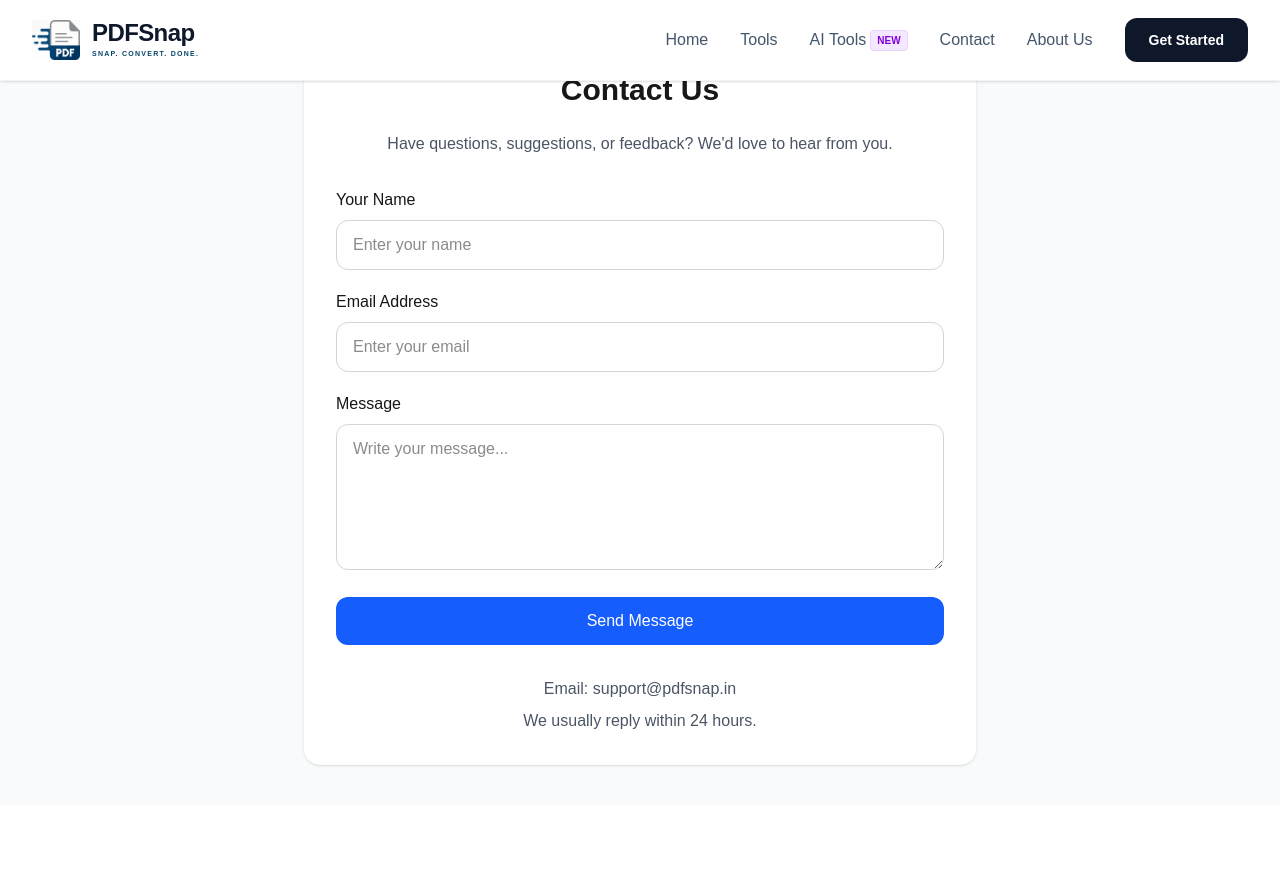
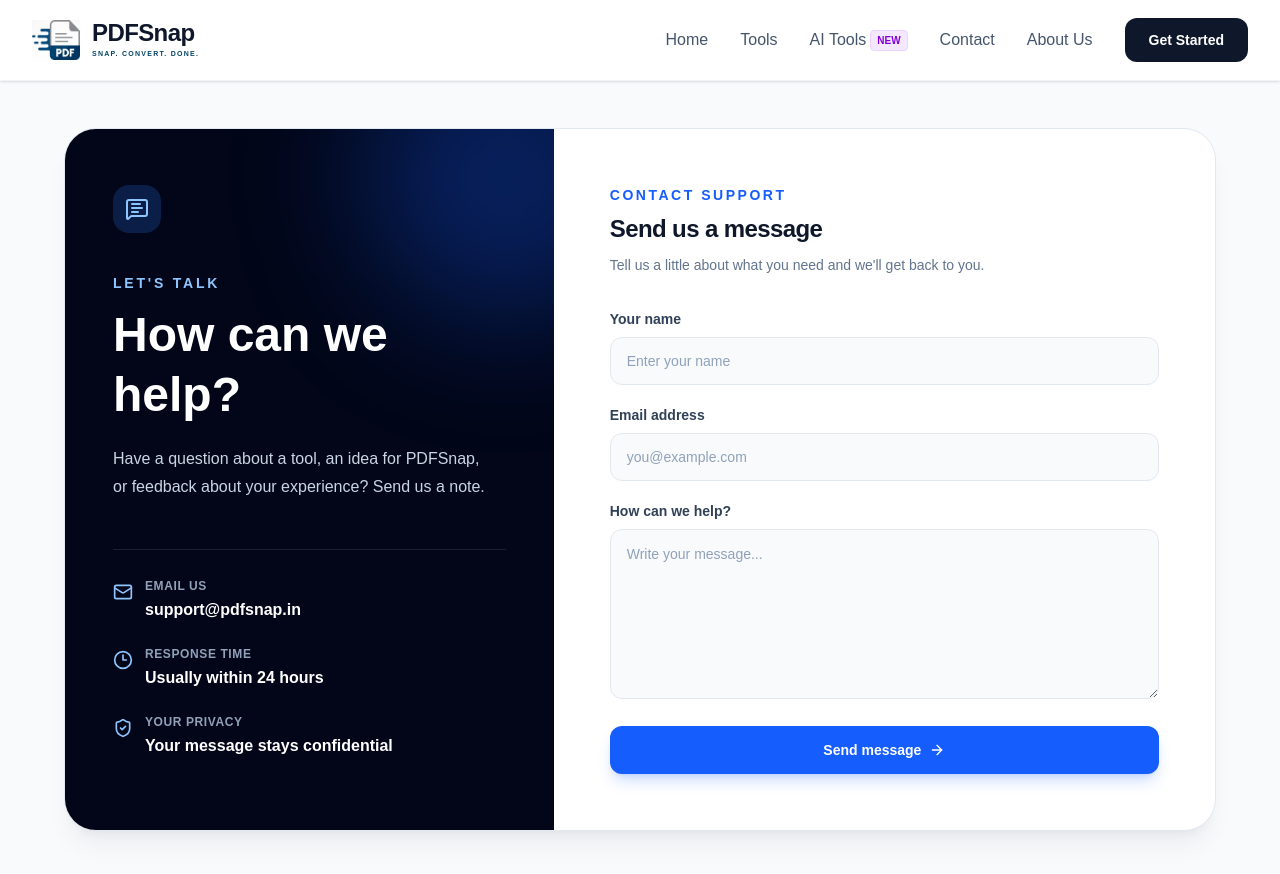
Before and after one commit to Pankaj933/pdf-tools, a Next.js app: page /contact in a window 1280 px wide. Shown: the top 874 px of the page. Before the commit the page ends 805 px from the top, so only its background shows below. Built offline with nearby package versions, Linux system fonts and the light colour scheme.

Commit message:
contact page redesign

```diff
--- a/app/contact/page.js
+++ b/app/contact/page.js
@@ -1,6 +1,7 @@
 "use client";
 
 import { useState } from "react";
+import { ArrowRight, Clock3, Mail, MessageSquareText, ShieldCheck } from "lucide-react";
 
 export default function ContactPage() {
   const [form, setForm] = useState({
@@ -29,87 +30,61 @@ export default function ContactPage() {
   };
 
   return (
-    <div className="min-h-screen bg-gray-50 flex justify-center items-center px-6 py-10">
-      <div className="w-full max-w-2xl bg-white p-8 rounded-2xl shadow">
+    <main className="min-h-screen bg-slate-50 px-4 pb-20 pt-32 sm:px-6">
+      <div className="mx-auto grid max-w-6xl overflow-hidden rounded-[2rem] border border-slate-200 bg-white shadow-xl shadow-slate-900/5 lg:grid-cols-[0.85fr_1.15fr]">
+        <section className="relative overflow-hidden bg-slate-950 px-7 py-10 text-white sm:px-10 sm:py-12 lg:px-12 lg:py-14">
+          <div className="absolute -right-24 -top-24 h-72 w-72 rounded-full bg-blue-600/30 blur-3xl" />
+          <div className="relative">
+            <div className="flex h-12 w-12 items-center justify-center rounded-2xl bg-blue-500/20 text-blue-300">
+              <MessageSquareText className="h-6 w-6" />
+            </div>
+            <p className="mt-10 text-sm font-bold uppercase tracking-[0.2em] text-blue-300">Let&apos;s talk</p>
+            <h1 className="mt-3 text-4xl font-black leading-tight sm:text-5xl">How can we help?</h1>
+            <p className="mt-5 max-w-sm text-base leading-7 text-slate-300">Have a question about a tool, an idea for PDFSnap, or feedback about your experience? Send us a note.</p>
 
-        <h1 className="text-3xl font-bold text-center mb-6">
-          Contact Us
-        </h1>
+            <div className="mt-12 space-y-6 border-t border-white/10 pt-7">
+              <div className="flex items-start gap-3">
+                <Mail className="mt-1 h-5 w-5 shrink-0 text-blue-300" />
+                <div><p className="text-xs font-semibold uppercase tracking-wider text-slate-400">Email us</p><p className="mt-1 font-semibold text-white">support@pdfsnap.in</p></div>
+              </div>
+              <div className="flex items-start gap-3">
+                <Clock3 className="mt-1 h-5 w-5 shrink-0 text-blue-300" />
+                <div><p className="text-xs font-semibold uppercase tracking-wider text-slate-400">Response time</p><p className="mt-1 font-semibold text-white">Usually within 24 hours</p></div>
+              </div>
+              <div className="flex items-start gap-3">
+                <ShieldCheck className="mt-1 h-5 w-5 shrink-0 text-blue-300" />
+                <div><p className="text-xs font-semibold uppercase tracking-wider text-slate-400">Your privacy</p><p className="mt-1 font-semibold text-white">Your message stays confidential</p></div>
+              </div>
+            </div>
+          </div>
+        </section>
 
-        <p className="text-gray-600 text-center mb-8">
-          Have questions, suggestions, or feedback? We'd love to hear from you.
-        </p>
+        <section className="px-7 py-10 sm:px-10 sm:py-12 lg:px-14 lg:py-14">
+          <div className="mb-8">
+            <p className="text-sm font-bold uppercase tracking-[0.18em] text-blue-600">Contact support</p>
+            <h2 className="mt-2 text-2xl font-black tracking-tight text-slate-900">Send us a message</h2>
+            <p className="mt-2 text-sm leading-6 text-slate-500">Tell us a little about what you need and we&apos;ll get back to you.</p>
+          </div>
 
           <form onSubmit={handleSubmit} className="space-y-5">
-
-          {/* Name */}
             <div>
-            <label className="block mb-2 font-medium">
-              Your Name
-            </label>
-
-            <input
-              type="text"
-              name="name"
-              value={form.name}
-              onChange={handleChange}
-              required
-              className="w-full border border-gray-300 rounded-xl px-4 py-3 outline-none focus:ring-2 focus:ring-blue-500"
-              placeholder="Enter your name"
-            />
+              <label htmlFor="name" className="mb-2 block text-sm font-semibold text-slate-700">Your name</label>
+              <input id="name" type="text" name="name" value={form.name} onChange={handleChange} required className="h-12 w-full rounded-xl border border-slate-200 bg-slate-50 px-4 text-sm text-slate-900 outline-none transition placeholder:text-slate-400 focus:border-blue-500 focus:bg-white focus:ring-4 focus:ring-blue-500/10" placeholder="Enter your name" />
             </div>
-
-          {/* Email */}
             <div>
-            <label className="block mb-2 font-medium">
-              Email Address
-            </label>
-
-            <input
-              type="email"
-              name="email"
-              value={form.email}
-              onChange={handleChange}
-              required
-              className="w-full border border-gray-300 rounded-xl px-4 py-3 outline-none focus:ring-2 focus:ring-blue-500"
-              placeholder="Enter your email"
-            />
+              <label htmlFor="email" className="mb-2 block text-sm font-semibold text-slate-700">Email address</label>
+              <input id="email" type="email" name="email" value={form.email} onChange={handleChange} required className="h-12 w-full rounded-xl border border-slate-200 bg-slate-50 px-4 text-sm text-slate-900 outline-none transition placeholder:text-slate-400 focus:border-blue-500 focus:bg-white focus:ring-4 focus:ring-blue-500/10" placeholder="you@example.com" />
             </div>
-
-          {/* Message */}
             <div>
-            <label className="block mb-2 font-medium">
-              Message
-            </label>
-
-            <textarea
-              name="message"
-              value={form.message}
-              onChange={handleChange}
-              rows="5"
-              required
-              className="w-full border border-gray-300 rounded-xl px-4 py-3 outline-none focus:ring-2 focus:ring-blue-500"
-              placeholder="Write your message..."
-            />
+              <label htmlFor="message" className="mb-2 block text-sm font-semibold text-slate-700">How can we help?</label>
+              <textarea id="message" name="message" value={form.message} onChange={handleChange} rows="6" required className="w-full resize-y rounded-xl border border-slate-200 bg-slate-50 px-4 py-3 text-sm leading-6 text-slate-900 outline-none transition placeholder:text-slate-400 focus:border-blue-500 focus:bg-white focus:ring-4 focus:ring-blue-500/10" placeholder="Write your message..." />
             </div>
-
-          {/* Button */}
-          <button
-            type="submit"
-            className="w-full bg-blue-600 hover:bg-blue-700 text-white py-3 rounded-xl font-medium transition"
-          >
-            Send Message
+            <button type="submit" className="inline-flex h-12 w-full items-center justify-center gap-2 rounded-xl bg-blue-600 text-sm font-bold text-white shadow-lg shadow-blue-600/20 transition hover:bg-blue-700 hover:shadow-blue-600/30">
+              Send message <ArrowRight className="h-4 w-4" />
             </button>
-
           </form>
-
-        {/* Extra Info */}
-        <div className="mt-8 text-center text-gray-600">
-          <p>Email: support@pdfsnap.in</p>
-          <p className="mt-2">We usually reply within 24 hours.</p>
+        </section>
       </div>
-
-      </div>
-    </div>
+    </main>
   );
 }
```
Lines whose indentation alone changed are shown as unchanged.
